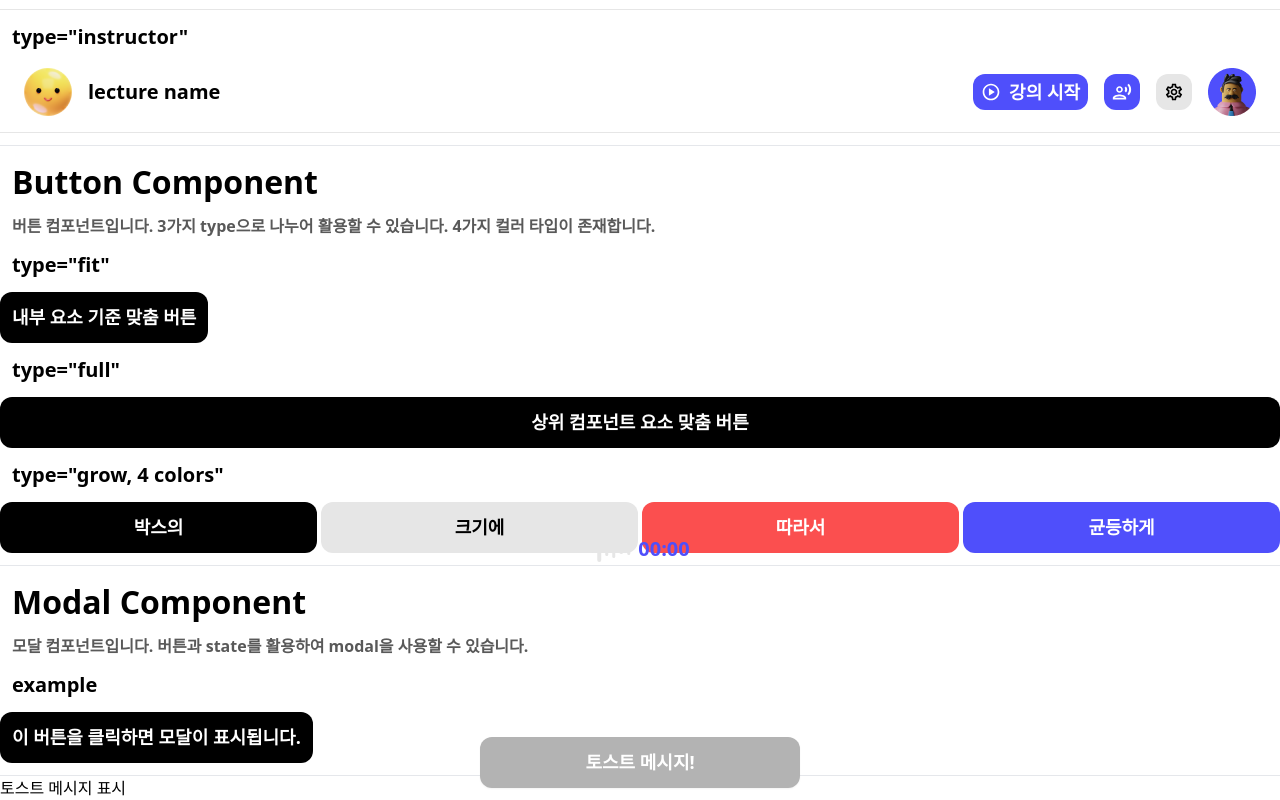
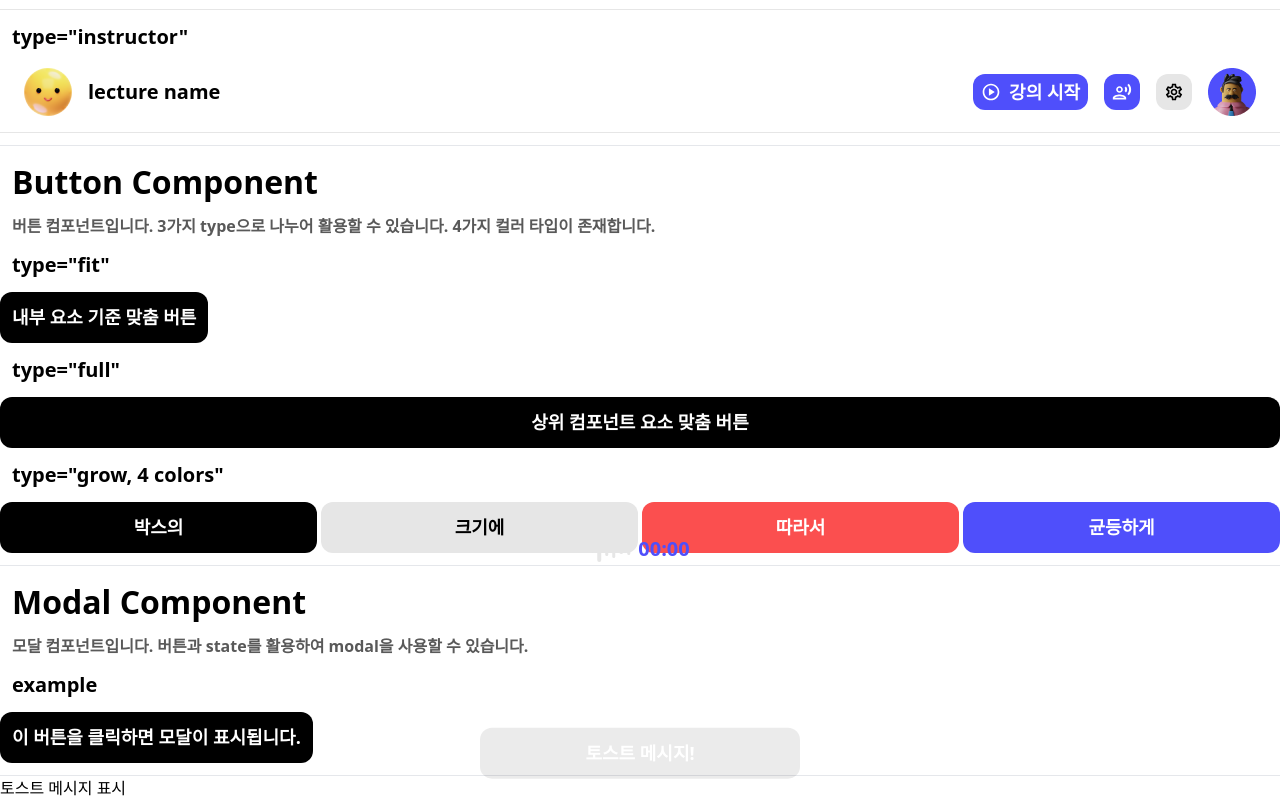
Before and after one commit to boostcampwm2023/web13_Boarlog, a React (Vite) app in the folder frontend/: page /example in a window 1280 px wide. Both pictures are taken after a click on the button "토스트 메시지 표시". Shown: the part 457-1257 px from the top of the page. Built offline with nearby package versions, Linux system fonts and the light colour scheme; a web font is replaced by a local one.

Commit message:
feat: Toast 애니메이션 추가 #126
- Toast 생성과 삭제 시에 fadeIn, fadeOut 애니메이션을 적용하였습니다.

```diff
--- a/frontend/src/components/Toast/ToastContainer.tsx
+++ b/frontend/src/components/Toast/ToastContainer.tsx
@@ -1,7 +1,37 @@
+import { useState, useEffect } from "react";
 import { useRecoilValue } from "recoil";
 import { toastListState } from "./toastAtom";
 import usePortal from "./usePortal";
 import ReactDOM from "react-dom";
+
+interface ToastProps {
+  toastKey: number;
+  message: string;
+}
+
+const Toast = ({ toastKey, message }: ToastProps) => {
+  const [animation, setAnimation] = useState(true);
+
+  useEffect(() => {
+    const timer = setTimeout(() => {
+      setAnimation(false);
+    }, 2500);
+
+    return () => clearTimeout(timer);
+  }, []);
+
+  return (
+    <div
+      key={toastKey}
+      className={`rounded-xl text-grayscale-white semibold-18 w-full bg-grayscale-black text-center px-4 py-3 shadow-sm ${
+        animation ? "toast-fade-in" : "toast-fade-out"
+      }`}
+      style={{ transform: `translateY(-${top}px)`, transition: "transform 0.5s ease" }}
+    >
+      {message}
+    </div>
+  );
+};
 
 const ToastContainer = () => {
   const toastList = useRecoilValue(toastListState);
@@ -10,12 +40,7 @@ const ToastContainer = () => {
   return ReactDOM.createPortal(
     <div className="fixed w-11/12 max-w-xs bottom-3 left-1/2 -translate-x-1/2 space-y-3">
       {toastList.map((toast) => (
-        <div
-          key={toast.id}
-          className="rounded-xl text-grayscale-white semibold-18 w-full bg-grayscale-gray text-center px-4 py-3 shadow-sm"
-        >
-          {toast.message}
-        </div>
+        <Toast key={toast.id} toastKey={toast.id} message={toast.message} />
       ))}
     </div>,
     portalRoot
--- a/frontend/src/components/Toast/toastAtom.ts
+++ b/frontend/src/components/Toast/toastAtom.ts
@@ -1,4 +1,3 @@
-// toastAtom.ts 파일
 import { atom } from "recoil";
 import { ToastMessage } from "./toastTypes";
 
--- a/frontend/src/components/Toast/useToast.ts
+++ b/frontend/src/components/Toast/useToast.ts
@@ -1,8 +1,6 @@
 import { useRecoilState } from "recoil";
 import { toastListState } from "./toastAtom";
 import { ToastMessage } from "./toastTypes";
-
-const TOAST_MAX_COUNT = 3;
 
 export const useToast = () => {
   const [toastList, setToastList] = useRecoilState(toastListState);
--- a/frontend/src/global.css
+++ b/frontend/src/global.css
@@ -67,3 +67,33 @@
 .display-center {
   @apply fixed top-1/2 left-1/2 -translate-x-1/2 -translate-y-1/2;
 }
+
+@keyframes fadeIn {
+  from {
+    transform: translateY(100%);
+    opacity: 0;
+  }
+  to {
+    transform: translateY(0);
+    opacity: 1;
+  }
+}
+
+@keyframes fadeOut {
+  from {
+    transform: translateY(0);
+    opacity: 1;
+  }
+  to {
+    transform: translateY(-20%);
+    opacity: 0;
+  }
+}
+
+.toast-fade-in {
+  animation: fadeIn 0.5s ease-in-out;
+}
+
+.toast-fade-out {
+  animation: fadeOut 0.5s ease-in-out;
+}
```
